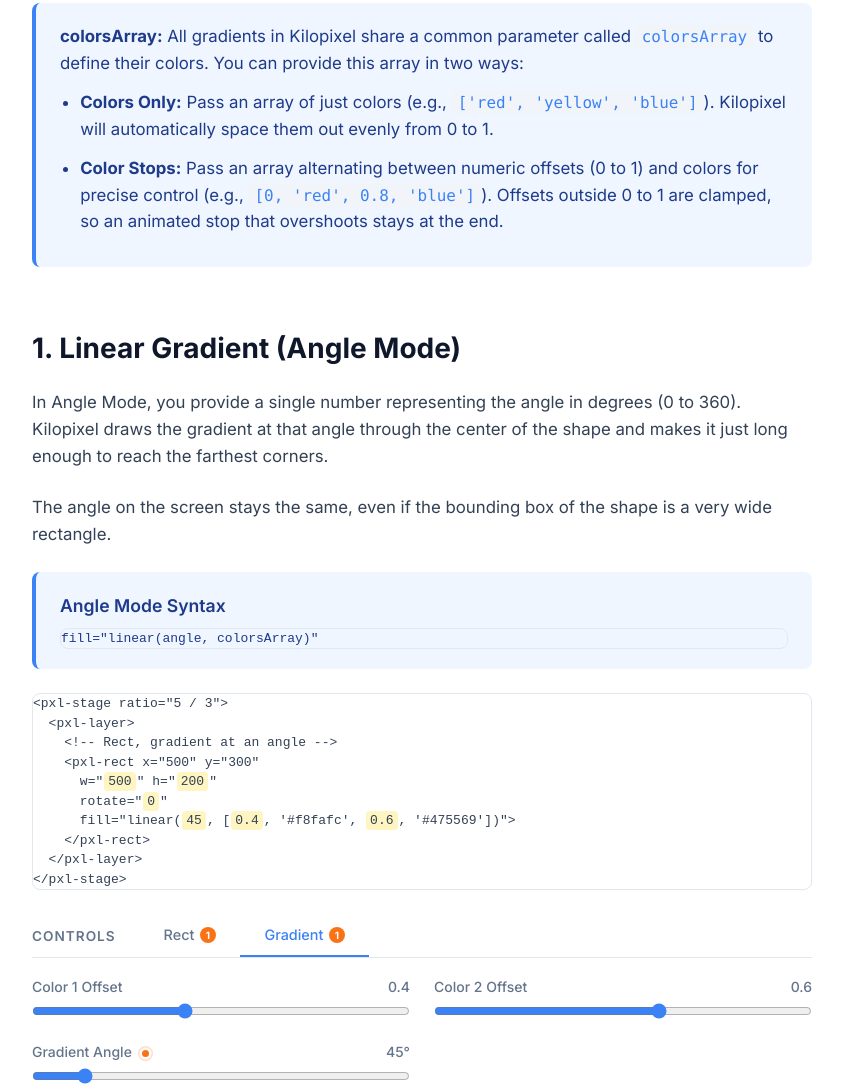
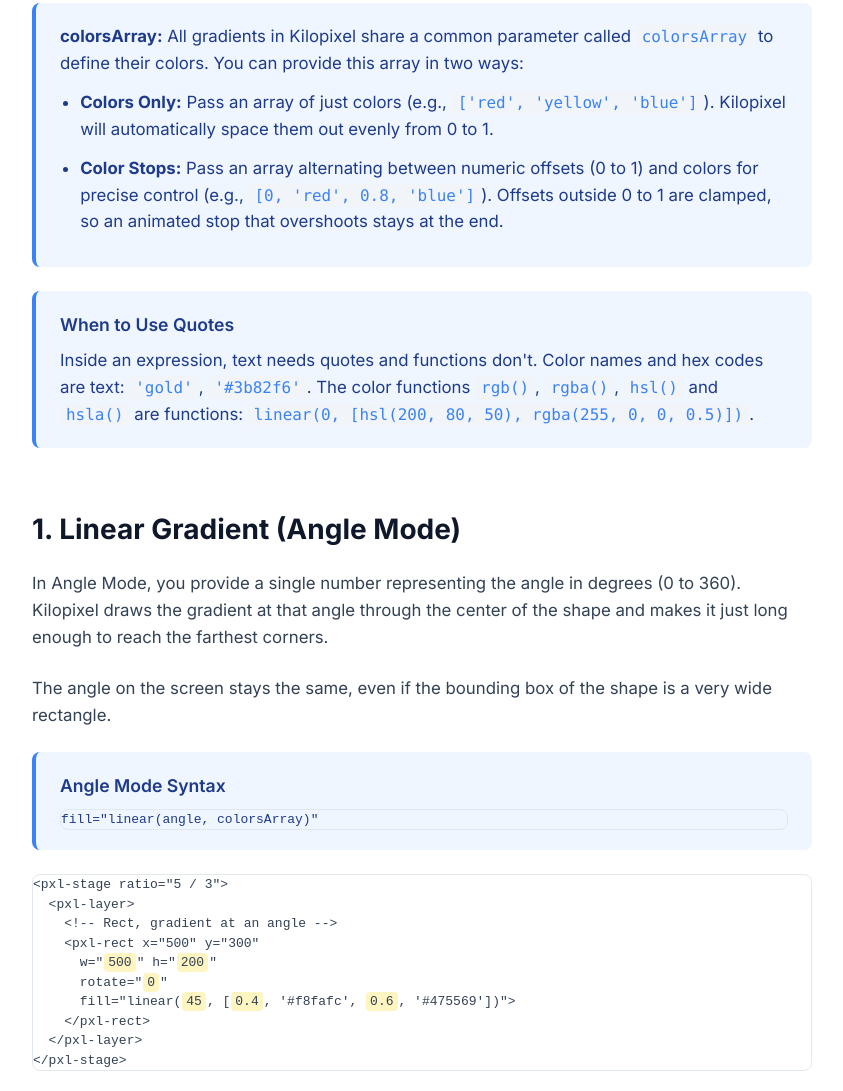
Before and after one commit to woodoo-labs/kilopixel, a plain HTML site: page docs/linear.html in a window 1280 px wide. Shown: the part 884-1975 px from the top of the page, without its empty margins (358-1201 px from the left). Drawn offline with nearby package versions, Linux system fonts and the light colour scheme; a small style sheet from the web is missing.

Commit message:
docs(linear, fill): "When to Use Quotes" callout next to the color list
The quoting note moves from fill.html §4 to a callout on linear.html,
directly below the colorsArray callout that radial.html and conic.html
point to. fill.html §4 links there instead.

Co-Authored-By: Claude Opus 5.5 <noreply@anthropic.com>

```diff
--- a/docs/linear.html
+++ b/docs/linear.html
@@ -77,6 +77,11 @@
             <li><strong>Colors Only:</strong> Pass an array of just colors (e.g., <code>['red', 'yellow', 'blue']</code>). Kilopixel will automatically space them out evenly from 0 to 1.</li>
             <li><strong>Color Stops:</strong> Pass an array alternating between numeric offsets (0 to 1) and colors for precise control (e.g., <code>[0, 'red', 0.8, 'blue']</code>). Offsets outside 0 to 1 are clamped, so an animated stop that overshoots stays at the end.</li>
           </ul>
+        </div>
+
+        <div class="callout-info">
+          <p class="callout-title">When to Use Quotes</p>
+          <p class="callout-body">Inside an expression, text needs quotes and functions don't. Color names and hex codes are text: <code>'gold'</code>, <code>'#3b82f6'</code>. The color functions <code>rgb()</code>, <code>rgba()</code>, <code>hsl()</code> and <code>hsla()</code> are functions: <code>linear(0, [hsl(200, 80, 50), rgba(255, 0, 0, 0.5)])</code>.</p>
         </div>
 
         <!-- ================================================================= -->
```
Also changed, not shown: docs/fill.html (+1 -1 lines).
